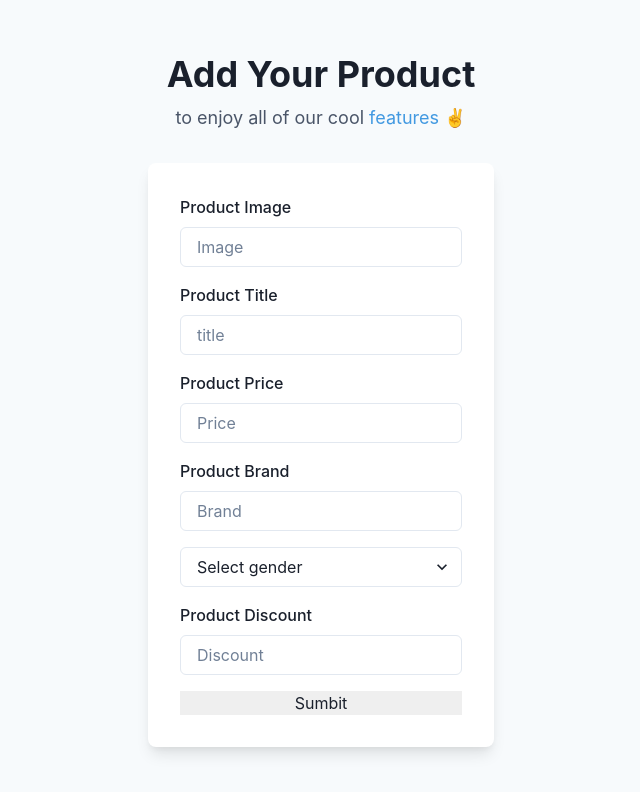
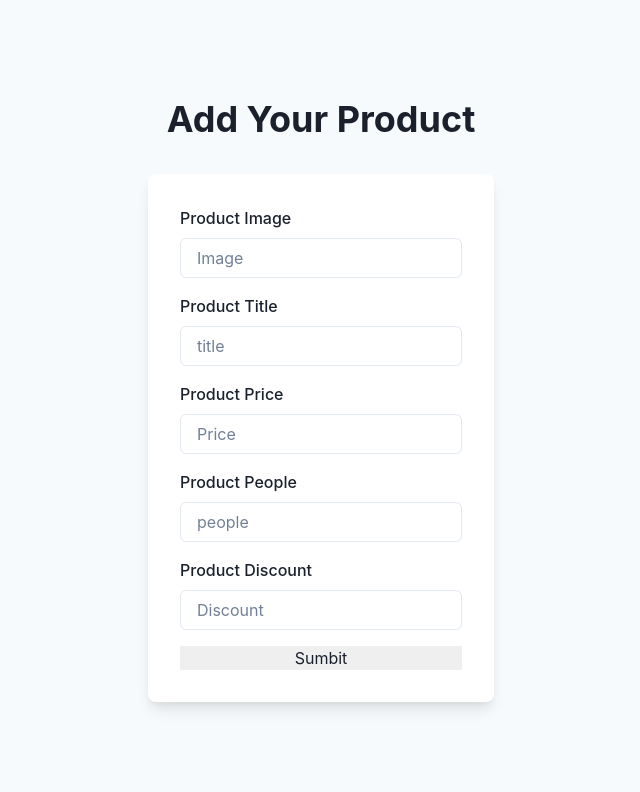
Before and after one commit to AkshayKumarGaurav/Travel-At-Ease, a React (Create React App) app in the folder travel_at_ease/: page / in a window 1280 px wide. Shown: the top 792 px of the page, without its empty margins (319-959 px from the left). Built offline with nearby package versions, Linux system fonts and the light colour scheme.

Commit message:
Admin Page with Add-Product feature

```diff
--- a/travel_at_ease/db.json
+++ b/travel_at_ease/db.json
@@ -1,184 +1,20 @@
 {
-  "products": [
+  "hotels": [
     {
       "id": 1,
-      "image": "https://static.zara.net/photos///2023/V/0/1/p/5584/461/802/2/w/375/5584461802_15_1_1.jpg?ts=1675791650061",
-      "title": "men's grey formal t-shirt",
-      "price": "699",
-      "brand": "Nike",
-      "discount": "15",
-      "gender": "male"
+      "image": "https://pix10.agoda.net/hotelImages/124/1246280/1246280_16061017110043391702.jpg?ca=6&ce=1&s=1024x768",
+      "title": "Haymarket Hotel, Firmdale Hotels",
+      "price": "842",
+      "people": "4",
+      "discount": "15"
     },
     {
-      "image": "https://images.unsplash.com/photo-1542291026-7eec264c27ff?ixlib=rb-4.0.3&ixid=MnwxMjA3fDB8MHxzZWFyY2h8Mnx8c2hvZXN8ZW58MHx8MHx8&w=1000&q=80",
-      "title": "sport shoe",
-      "price": 5999,
-      "brand": "Nike",
-      "discount": "15",
-      "gender": "male",
+      "image": "https://media-cdn.tripadvisor.com/media/photo-s/22/25/ce/ea/kingsford-hotel-manila.jpg",
+      "title": "London Marriott Hotel County Hall",
+      "price": "1258",
+      "people": "2",
+      "discount": "40",
       "id": 2
-    },
-    {
-      "image": "https://images.pexels.com/photos/3819969/pexels-photo-3819969.jpeg?auto=compress&cs=tinysrgb&w=600",
-      "title": "Coco",
-      "price": 120,
-      "brand": "coco",
-      "discount": "5",
-      "gender": "kids",
-      "id": 3
-    },
-    {
-      "image": "https://images.pexels.com/photos/3965557/pexels-photo-3965557.jpeg?auto=compress&cs=tinysrgb&w=600",
-      "title": "Suit",
-      "price": 7999,
-      "brand": "cloth",
-      "discount": "15",
-      "gender": "female",
-      "id": 4
-    },
-    {
-      "image": "https://images.unsplash.com/photo-1516257984-b1b4d707412e?ixlib=rb-4.0.3&ixid=MnwxMjA3fDB8MHxzZWFyY2h8NHx8bWVucyUyMGZhc2hpb258ZW58MHx8MHx8&w=1000&q=80",
-      "title": "jacket",
-      "price": 1599,
-      "brand": "zara",
-      "discount": "10",
-      "gender": "male",
-      "id": 5
-    },
-    {
-      "image": "https://www.kosha.co/journal/wp-content/uploads/2022/07/winter-jacket-for-men.jpeg",
-      "title": "men jacket",
-      "price": 1589,
-      "brand": "zara",
-      "discount": "10",
-      "gender": "",
-      "id": 6
-    },
-    {
-      "image": "https://media.gettyimages.com/id/172263787/photo/lettermans-jacket.jpg?s=612x612&w=gi&k=20&c=Ziq1F3MW4Ha1oHgcMVcHYK9K_0GsYpxWXxGPgZFiTss=",
-      "title": "Men jacket",
-      "price": 2999,
-      "brand": "zara",
-      "discount": "15",
-      "gender": "male",
-      "id": 7
-    },
-    {
-      "image": "https://cdn.shopify.com/s/files/1/0752/6435/products/IMG_0055_aacdad05-1d72-4a19-9874-84caad561d72.jpg?v=1655888040",
-      "title": "T-shirt",
-      "price": 599,
-      "brand": "zara",
-      "discount": "5",
-      "gender": "male",
-      "id": 8
-    },
-    {
-      "image": "https://contents.mediadecathlon.com/p2030013/21bc83edba1413f905914292436ad434/p2030013.jpg",
-      "title": "men's white t-shirt",
-      "price": 452,
-      "brand": "zara",
-      "discount": "5",
-      "gender": "male",
-      "id": 9
-    },
-    {
-      "image": "https://cdn.shopify.com/s/files/1/0600/3313/8864/products/FRONT_480x480.jpg?v=1674664972",
-      "title": "men's Black t-shirt",
-      "price": 453,
-      "brand": "zara",
-      "discount": "5",
-      "gender": "male",
-      "id": 10
-    },
-    {
-      "image": "https://encrypted-tbn0.gstatic.com/images?q=tbn:ANd9GcTfssW_K5TUqT2zCPjaRyy5J7c2g1Wt1xOImA&usqp=CAU",
-      "title": "men's summer t-shirt",
-      "price": "489",
-      "brand": "zara",
-      "discount": "10",
-      "gender": "",
-      "id": 11
-    },
-    {
-      "image": "https://cdn.shopify.com/s/files/1/0012/8935/5319/products/MSHCT1063RLMainmage.jpg?v=1633752607",
-      "title": "men's black t-shirt",
-      "price": 456,
-      "brand": "zara",
-      "discount": "5",
-      "gender": "male",
-      "id": 12
-    },
-    {
-      "image": "https://images.meesho.com/images/products/130849504/fwe2y_512.jpg",
-      "title": "men's blue t-shirt",
-      "price": 6966,
-      "brand": "zara",
-      "discount": "5",
-      "gender": "male",
-      "id": 13
-    },
-    {
-      "image": "https://cdn.shopify.com/s/files/1/0258/2485/4100/products/Flatheads-SurvivorTee-Men-Model-Front_1080x1440.jpg?v=1673350669",
-      "title": "men's black t-shirt",
-      "price": 699,
-      "brand": "zara",
-      "discount": "5",
-      "gender": "male",
-      "id": 14
-    },
-    {
-      "image": "https://5.imimg.com/data5/BJ/YG/MY-8010555/mens-t-shirts-500x500.jpg",
-      "title": "men's combo t-shirt",
-      "price": "6999",
-      "brand": "zara",
-      "discount": "5",
-      "gender": "male",
-      "id": 15
-    },
-    {
-      "image": "https://cdn.shopify.com/s/files/1/2360/8505/products/round-neck-casual-mens-t-shirt_394x.jpg?v=1601177758",
-      "title": "men's casual t-shirt",
-      "price": 699,
-      "brand": "zara",
-      "discount": "5",
-      "gender": "male",
-      "id": 16
-    },
-    {
-      "image": "https://cdn.shopify.com/s/files/1/0249/4110/1152/products/TS-078_PO3_OML.jpg?v=1623061981",
-      "title": "men's combo casual t-shirt",
-      "price": 899,
-      "brand": "zara",
-      "discount": "5",
-      "gender": "male",
-      "id": 17
-    },
-    {
-      "image": "https://images.bewakoof.com/t640/men-s-blue-the-traveller-t-shirt-287588-1655748288-1.jpg",
-      "title": "men's blue casual t-shirt",
-      "price": 799,
-      "brand": "zara",
-      "discount": "5",
-      "gender": "male",
-      "id": 18
-    },
-    {
-      "image": "https://static.nike.com/a/images/c_limit,w_592,f_auto/t_product_v1/cef1524d-2ea0-4af9-b38f-02a60eb97b56/jordan-23-engineered-t-shirt-0pGFqG.png",
-      "title": "men's white casual t-shirt",
-      "price": 799,
-      "brand": "zara",
-      "discount": "5",
-      "gender": "male",
-      "id": 19
-    },
-    {
-      "image": "https://xcdn.next.co.uk/Common/Items/Default/Default/ItemImages/Search/224x336/620626.jpg",
-      "title": "Men T-shirt",
-      "price": "899",
-      "brand": "Nike-Nike",
-      "discount": "15",
-      "gender": "male",
-      "id": 20
     }
   ]
 }
--- a/travel_at_ease/src/pages/AddProduct.jsx
+++ b/travel_at_ease/src/pages/AddProduct.jsx
@@ -19,13 +19,18 @@ import {
 import { useState } from "react";
 import { addProduct } from "../redux/productReducer/action";
 
+// "image": "https://pix10.agoda.net/hotelImages/124/1246280/1246280_16061017110043391702.jpg?ca=6&ce=1&s=1024x768",
+//       "title": "Haymarket Hotel, Firmdale Hotels",
+//       "price": "842",
+//       "people": "4",
+//       "discount": "15"
+
 const initialState = {
   image: "",
   title: "",
   price: "",
-  brand: "",
+  people: "",
   discount: "",
-  gender: "",
 };
 
 export const AddProduct = () => {
@@ -62,10 +67,10 @@ export const AddProduct = () => {
           <Stack spacing={8} mx={"auto"} maxW={"lg"} py={12} px={6}>
             <Stack align={"center"}>
               <Heading fontSize={"4xl"}>Add Your Product</Heading>
-              <Text fontSize={"lg"} color={"gray.600"}>
+              {/* <Text fontSize={"lg"} color={"gray.600"}>
                 to enjoy all of our cool{" "}
                 <Link color={"blue.400"}>features</Link> ✌️
-              </Text>
+              </Text> */}
             </Stack>
             <Box
               rounded={"lg"}
@@ -111,33 +116,22 @@ export const AddProduct = () => {
                   />
                 </FormControl>
                 <FormControl id="password">
-                  <FormLabel>Product Brand</FormLabel>
+                  <FormLabel>Product People</FormLabel>
                   <Input
-                    type="text"
-                    name="brand"
-                    value={product.brand}
+                    type="number"
+                    name="people"
+                    value={product.people}
                     onChange={(e) => {
                       handleChange(e);
                     }}
-                    placeholder="Brand"
+                    placeholder="people"
                   />
                 </FormControl>
-                <Select
-                  placeholder="Select gender"
-                  name="gender"
-                  id=""
-                  onChange={(e) => {
-                    handleChange(e);
-                  }}
-                >
-                  <option value="male">men</option>
-                  <option value="female">female</option>
-                  <option value="kids">kids</option>
-                </Select>
+
                 <FormControl id="password">
                   <FormLabel>Product Discount</FormLabel>
                   <Input
-                    type="text"
+                    type="number"
                     name="discount"
                     value={product.discount}
                     onChange={(e) => {
--- a/travel_at_ease/src/redux/productReducer/action.js
+++ b/travel_at_ease/src/redux/productReducer/action.js
@@ -16,7 +16,7 @@ import { ADD_PRODUCT_SUCCESS, PRODUCT_FAILURE, PRODUCT_REQUEST } from "./actionT
 export const addProduct = (data) => (dispatch) => {
   dispatch({ type: PRODUCT_REQUEST });
   axios
-    .post("http://localhost:8080/products", data)
+    .post("http://localhost:8080/hotels", data)
     .then((res) => {
       dispatch({ type: ADD_PRODUCT_SUCCESS });
     })
```
